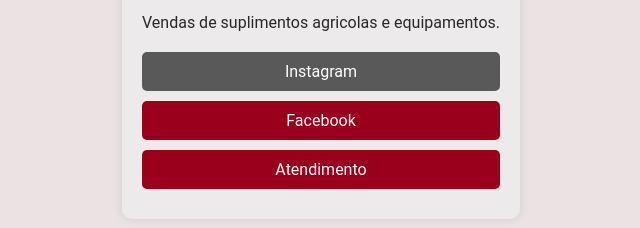
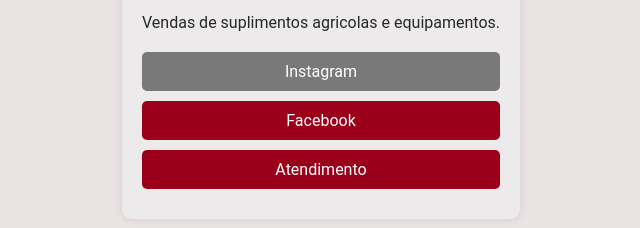
Before and after one commit to HerbertVieiraa/link-minasu, a plain HTML site: page index.html in a window 1280 px wide. In both pictures the pointer is over the link "Instagram". Shown: the part 396-624 px from the top of the page, without its empty margins (319-959 px from the left). Drawn offline with Linux system fonts and the light colour scheme.

Commit message:
subir alteração de links

```diff
--- a/css/style.css
+++ b/css/style.css
@@ -62,7 +62,7 @@ p {
 }
 
 .links a:hover {
-    background: #5a5959;
+    background: #7a7979;
 
 }
 
```
